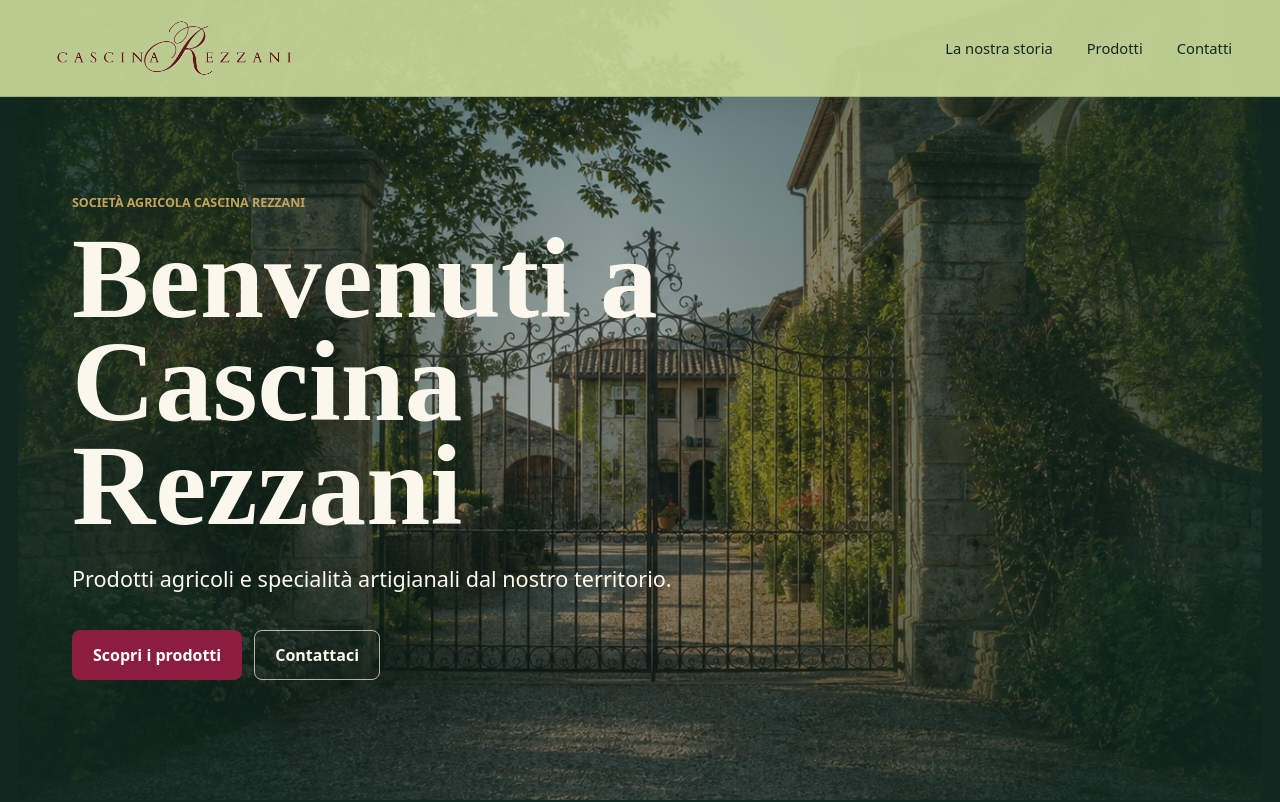
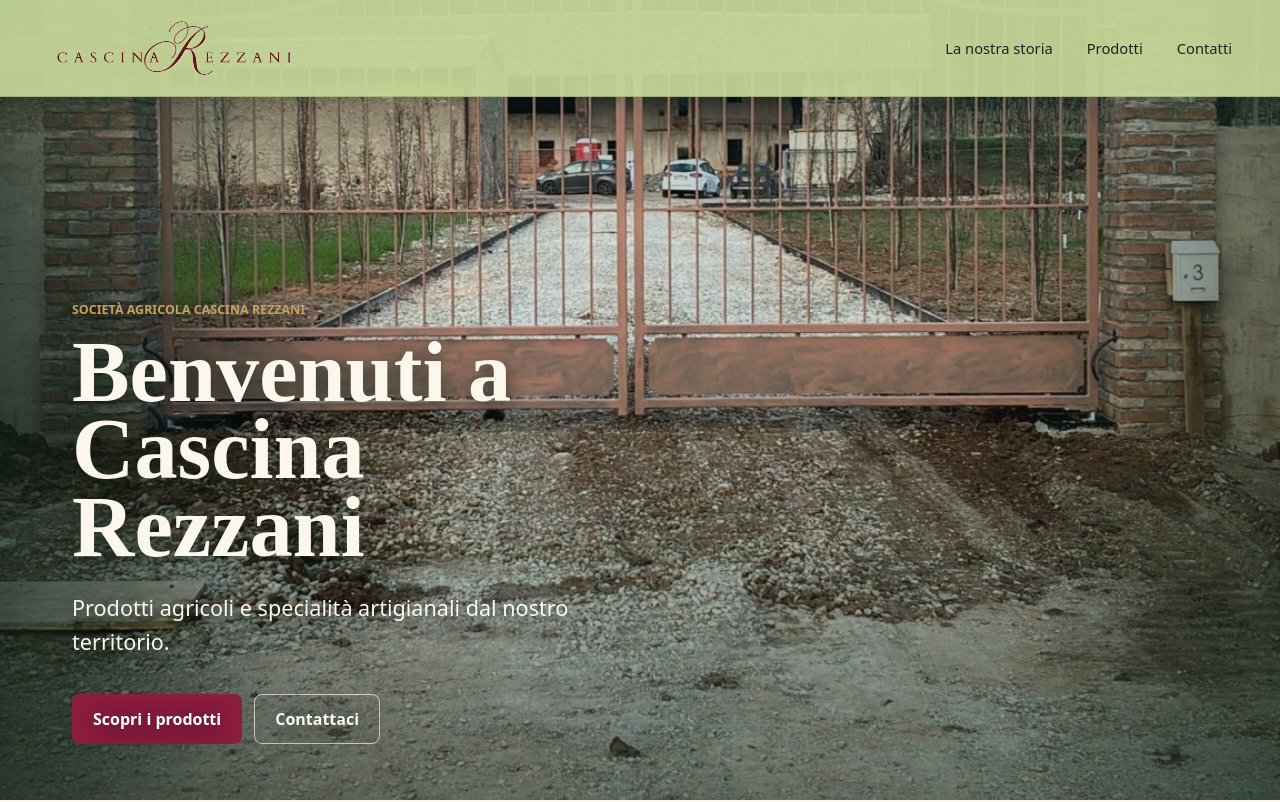
Before and after one commit to caravaggipaolo1-max/cascina-rezzani, a Next.js app: page / in a window 1280 px wide. Shown: the top 802 px of the page. Built offline with nearby package versions, Linux system fonts and the light colour scheme; no server answers.

Commit message:
Aggiornamento sito

```diff
--- a/src/components/Hero.tsx
+++ b/src/components/Hero.tsx
@@ -5,11 +5,20 @@
 
 export function Hero() {
   const heroRef = useRef<HTMLElement | null>(null);
+  const gateImage = "/images/hero/cancello-cascina-rezzani.jpg";
+  const logoImage = "/images/logos/cascina-rezzani-logo.png";
 
   useEffect(() => {
     const hero = heroRef.current;
 
     if (!hero) {
+      return;
+    }
+
+    const reducedMotion = window.matchMedia("(prefers-reduced-motion: reduce)");
+
+    if (reducedMotion.matches) {
+      hero.style.setProperty("--hero-progress", "1");
       return;
     }
 
@@ -31,18 +40,39 @@
   }, []);
 
   return (
-    <section className="hero" ref={heroRef} aria-label="Benvenuti a Cascina Rezzani">
-      <div className="hero-sticky">
-        <div className="hero-media" aria-hidden="true">
+    <section className="hero gate-hero" ref={heroRef} aria-label="Benvenuti a Cascina Rezzani">
+      <div className="hero-sticky gate-stage">
+        <div className="gate-photo gate-photo-backdrop" aria-hidden="true">
           <Image
-            src="/images/hero/cancello-cascina-placeholder.jpg"
+            src={gateImage}
             alt=""
             fill
             priority
             sizes="100vw"
           />
         </div>
-        <div className="hero-content">
+
+        <div className="gate-logo-reveal" aria-hidden="true">
+          <Image
+            className="gate-reveal-logo"
+            src={logoImage}
+            alt=""
+            width={900}
+            height={244}
+            priority
+          />
+        </div>
+
+        <div className="gate-leaf gate-leaf-left" aria-hidden="true">
+          <Image src={gateImage} alt="" fill priority sizes="100vw" />
+        </div>
+        <div className="gate-leaf gate-leaf-right" aria-hidden="true">
+          <Image src={gateImage} alt="" fill priority sizes="100vw" />
+        </div>
+
+        <div className="gate-shadow" aria-hidden="true" />
+
+        <div className="hero-content gate-content">
           <p className="hero-kicker">Società Agricola Cascina Rezzani</p>
           <h1>Benvenuti a Cascina Rezzani</h1>
           <p>
--- a/src/styles/globals.css
+++ b/src/styles/globals.css
@@ -118,8 +118,8 @@
 
 .hero {
   --hero-progress: 0;
-  background: var(--green-950);
-  height: 150svh;
+  background: var(--pistachio-100);
+  height: 178svh;
   position: relative;
 }
 
@@ -132,39 +132,97 @@
   top: 0;
 }
 
-.hero-media,
-.hero-media::before,
-.hero-media::after {
+.gate-stage {
+  isolation: isolate;
+}
+
+.gate-photo,
+.gate-leaf,
+.gate-shadow,
+.gate-logo-reveal {
   inset: 0;
   position: absolute;
 }
 
-.hero-media {
-  clip-path: inset(0 calc((1 - var(--hero-progress)) * 5vw));
-  transform: scale(calc(1.08 - (var(--hero-progress) * 0.05)));
-  transition: clip-path 120ms linear, transform 120ms linear;
+.gate-photo {
+  z-index: 0;
 }
 
-.hero-media img {
+.gate-photo img,
+.gate-leaf img {
   object-fit: cover;
+  object-position: center 58%;
 }
 
-.hero-media::before {
+.gate-photo-backdrop {
+  filter: saturate(0.86) contrast(0.92);
+  opacity: calc(0.22 + (var(--hero-progress) * 0.18));
+  transform: scale(1.03);
+}
+
+.gate-logo-reveal {
+  align-items: center;
   background:
-    linear-gradient(90deg, rgba(16, 40, 31, 0.78), rgba(16, 40, 31, 0.26) 48%, rgba(16, 40, 31, 0.7)),
-    linear-gradient(0deg, rgba(16, 40, 31, 0.42), rgba(16, 40, 31, 0.12) 42%, rgba(16, 40, 31, 0.32));
-  content: "";
+    radial-gradient(circle at center, rgba(230, 238, 196, 0.96), rgba(201, 217, 154, 0.8) 42%, rgba(96, 126, 72, 0.72) 100%),
+    linear-gradient(180deg, rgba(247, 244, 232, 0.24), rgba(247, 244, 232, 0.82));
+  display: flex;
+  justify-content: center;
+  opacity: calc(0.7 + (var(--hero-progress) * 0.3));
   z-index: 1;
 }
 
-.hero-media::after {
+.gate-reveal-logo {
+  filter: drop-shadow(0 20px 34px rgba(30, 45, 25, 0.2));
+  height: auto;
+  max-width: 84vw;
+  opacity: calc(0.08 + (var(--hero-progress) * 0.92));
+  transform: translateY(calc((1 - var(--hero-progress)) * 18px)) scale(calc(0.78 + (var(--hero-progress) * 0.17)));
+  transition: opacity 120ms linear, transform 120ms linear;
+  width: min(720px, 64vw);
+}
+
+.gate-leaf {
+  backface-visibility: hidden;
+  filter: saturate(0.92) contrast(0.96);
+  pointer-events: none;
+  transform-style: preserve-3d;
+  transition: transform 120ms linear, filter 120ms linear;
+  will-change: transform;
+  z-index: 2;
+}
+
+.gate-leaf::after {
   background:
-    linear-gradient(90deg, rgba(16, 40, 31, 0.54), transparent 38%),
-    linear-gradient(270deg, rgba(16, 40, 31, 0.54), transparent 38%);
+    linear-gradient(90deg, rgba(18, 34, 24, 0.28), transparent 34%, rgba(18, 34, 24, 0.12)),
+    linear-gradient(0deg, rgba(18, 34, 24, 0.28), transparent 42%, rgba(18, 34, 24, 0.18));
   content: "";
-  opacity: calc(1 - (var(--hero-progress) * 0.86));
-  transform: scaleX(calc(1 + (var(--hero-progress) * 0.1)));
-  z-index: 2;
+  inset: 0;
+  opacity: calc(0.92 - (var(--hero-progress) * 0.2));
+  position: absolute;
+}
+
+.gate-leaf-left {
+  clip-path: inset(0 50% 0 0);
+  transform: perspective(1400px)
+    translateX(calc(var(--hero-progress) * -22vw))
+    rotateY(calc(var(--hero-progress) * -58deg));
+  transform-origin: 11% 58%;
+}
+
+.gate-leaf-right {
+  clip-path: inset(0 0 0 50%);
+  transform: perspective(1400px)
+    translateX(calc(var(--hero-progress) * 22vw))
+    rotateY(calc(var(--hero-progress) * 58deg));
+  transform-origin: 89% 58%;
+}
+
+.gate-shadow {
+  background:
+    linear-gradient(90deg, rgba(18, 34, 24, 0.62), transparent 21%, transparent 79%, rgba(18, 34, 24, 0.58)),
+    linear-gradient(180deg, rgba(18, 34, 24, 0.28), transparent 28%, rgba(18, 34, 24, 0.42));
+  opacity: calc(0.88 - (var(--hero-progress) * 0.42));
+  z-index: 3;
 }
 
 .hero-content {
@@ -173,7 +231,15 @@
   padding: 132px clamp(18px, 7vw, 72px) 58px;
   position: relative;
   transform: translateY(calc(var(--hero-progress) * -18px));
-  z-index: 3;
+  z-index: 4;
+}
+
+.gate-content {
+  align-self: end;
+  max-width: 680px;
+  opacity: calc(1 - (var(--hero-progress) * 0.36));
+  padding-bottom: clamp(36px, 7vh, 76px);
+  text-shadow: 0 3px 20px rgba(14, 31, 22, 0.62);
 }
 
 .hero-kicker,
@@ -193,6 +259,11 @@
   line-height: 0.9;
   margin: 0;
   max-width: 820px;
+}
+
+.gate-content h1 {
+  font-size: clamp(2.7rem, 7vw, 5.4rem);
+  max-width: 680px;
 }
 
 .hero-content > p:not(.hero-kicker) {
```
Also changed, not shown: public/images/hero/cancello-cascina-rezzani.jpg (added).
